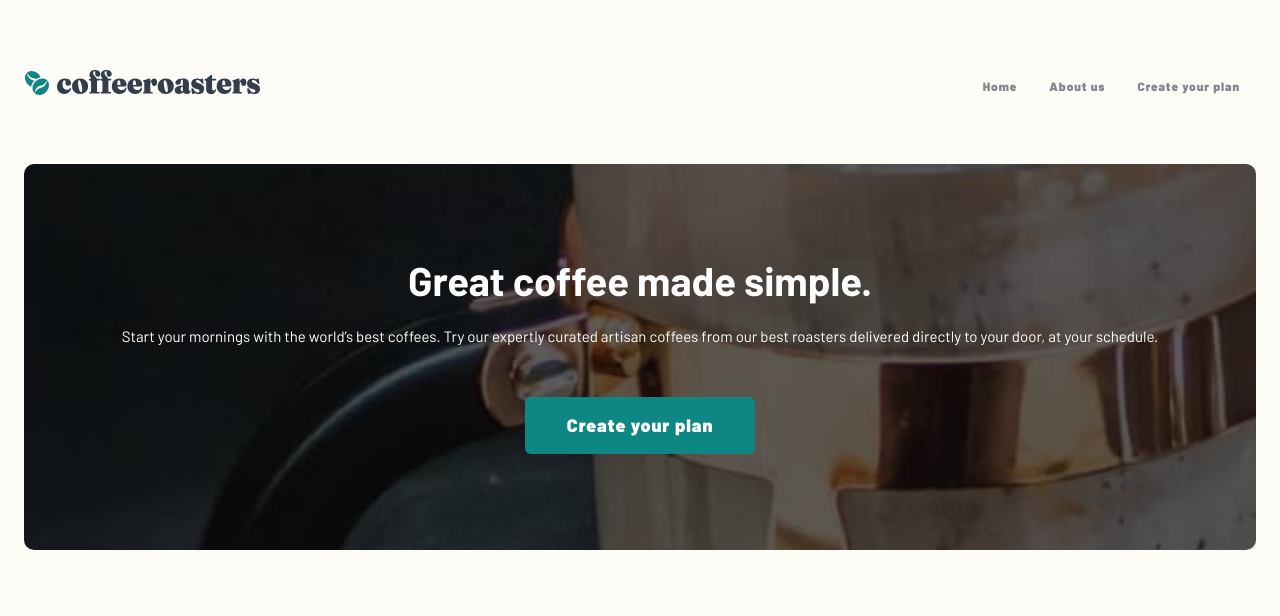
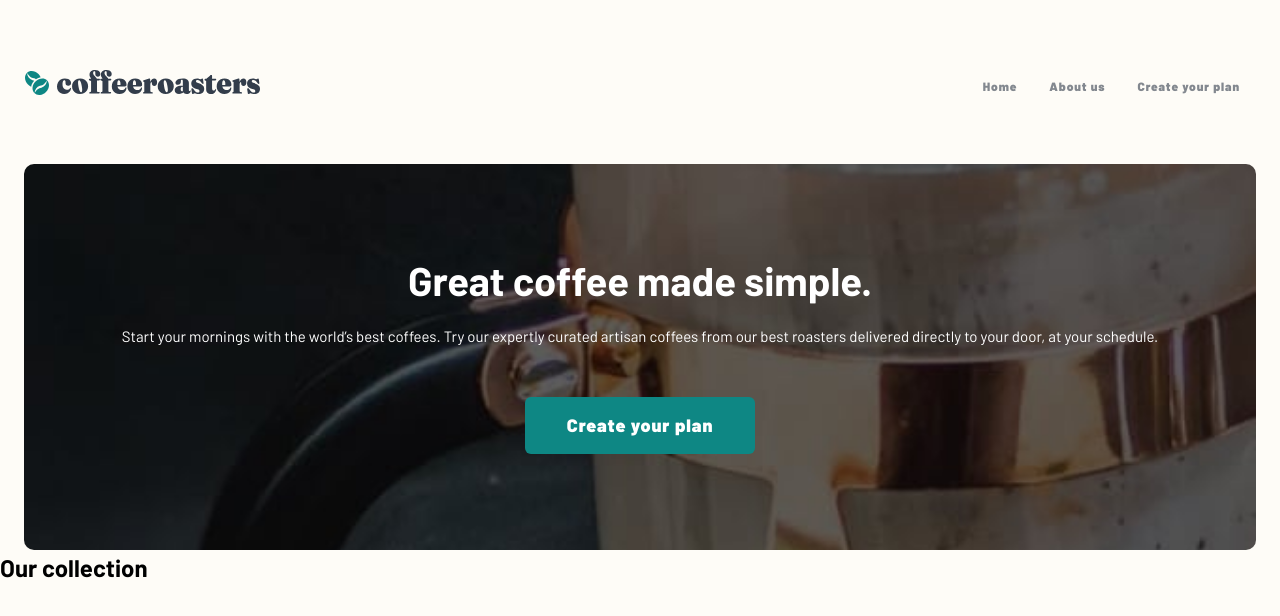
Before and after one commit to ChamuMutezva/coffeeroasters-subscription-site, a React (Create React App) app: page / in a window 1280 px wide. Shown: the top 616 px of the page. Built offline with nearby package versions, Linux system fonts and the light colour scheme.

Commit message:
feat: coffee collections data list

```diff
--- a/src/Css/App.css
+++ b/src/Css/App.css
@@ -131,6 +131,7 @@ a {
 
 .modal__open {
   display: block;
+  box-shadow: 0px 0px 90px 130px #FEFCF7;
 }
 
 .nav__list {
@@ -155,6 +156,10 @@ a {
     display: block;
     position: relative;
     top: 0;
+  }
+
+  .modal__open {
+    box-shadow: 0px 0px 0px 0px #FEFCF7;
   }
 
   .nav__list {
--- a/src/Sass/components/_modal.scss
+++ b/src/Sass/components/_modal.scss
@@ -11,6 +11,7 @@
 
 .modal__open {
     display: block;
+    box-shadow: 0px 0px 90px 130px base.$bg-lt-cream;
 }
 
 .nav__list {
@@ -37,6 +38,11 @@
         top: 0;
     }
 
+    //remove box shadow on tablets and bigger screens
+    .modal__open {
+        box-shadow: 0px 0px 0px 0px base.$bg-lt-cream;
+    }
+
     .nav__list {
         display: flex;
         align-items: center;
--- a/src/pages/home/homePage.js
+++ b/src/pages/home/homePage.js
@@ -1,8 +1,10 @@
 import Header from './headerHome'
+import Main from './mainHome'
 const HomePage = () => {
     return(
         <>
             <Header />
+            <Main />
         </>
     )
 }
--- /dev/null
+++ b/src/pages/home/mainHome.js
@@ -0,0 +1,10 @@
+const MainHome = () => {
+    return(
+        <main className="main">
+            <div className="collection">
+                <h2 className="main__title">Our collection</h2>
+            </div>
+        </main>
+    )
+}
+export default MainHome
--- a/starter-code/index.html
+++ b/starter-code/index.html
@@ -13,7 +13,7 @@
 
 
 
-  Our collection
+
 
   Gran Espresso
   Light and flavorful blend with cocoa and black pepper for an intense experience
```
Also changed, not shown: src/pages/components/dataList.js (added).
